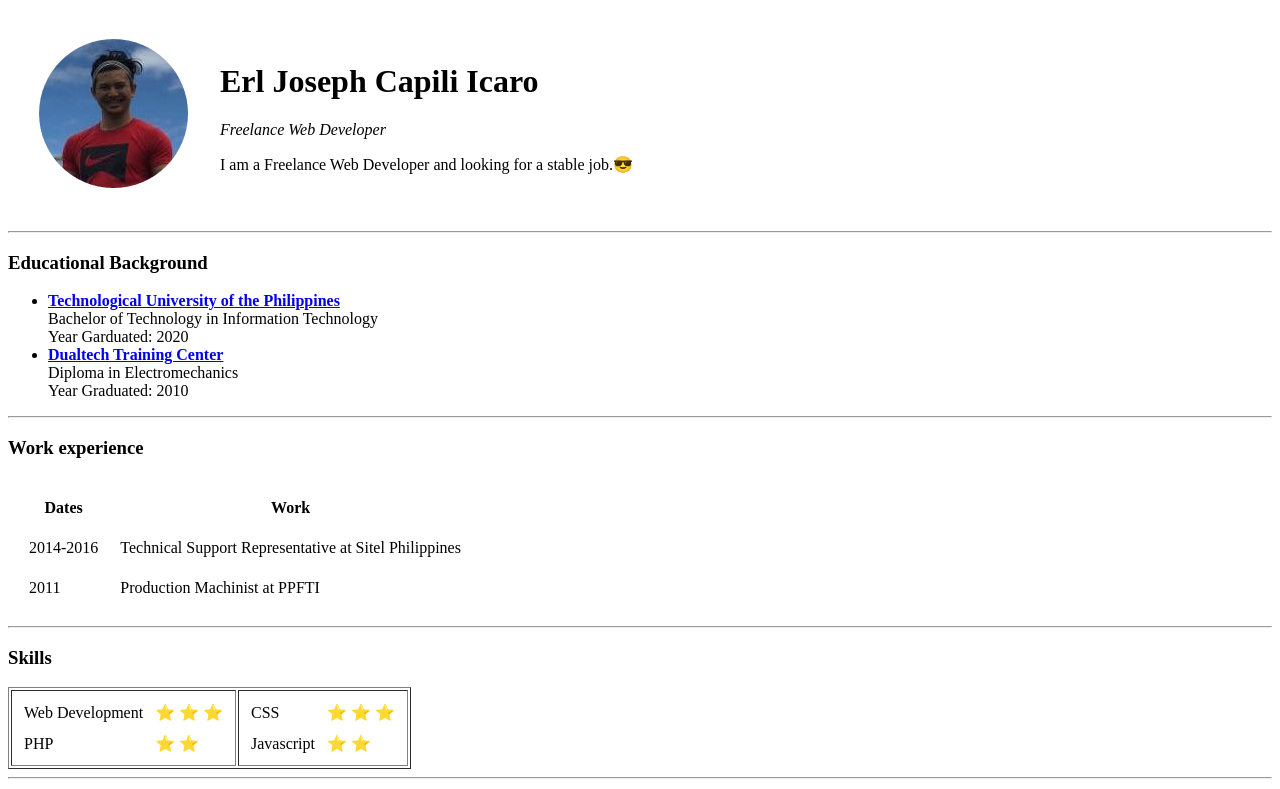
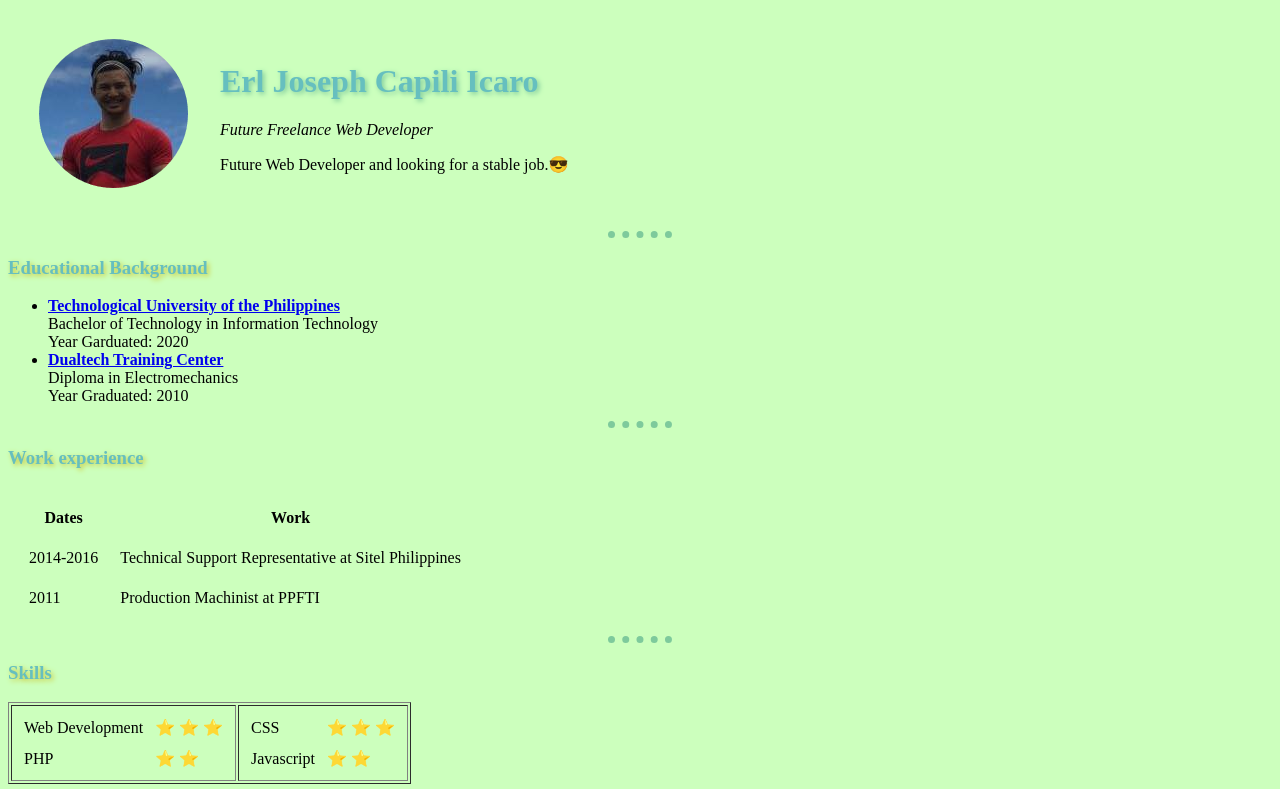
Before and after one commit to erljoseph/cv, a plain HTML site: page index.html in a window 1280 px wide. Shown: the top 789 px of the page. Drawn offline with Linux system fonts and the light colour scheme.

Commit message:
Add files via upload

```diff
--- a/contact.html
+++ b/contact.html
@@ -3,12 +3,15 @@
   <head>
     <meta charset="utf-8">
     <title>Contacts</title>
+
+  <link rel="stylesheet" href="css/main.css">
+
   </head>
   <body>
 
   <nav>
 
-    <li><a href="index.html">Home</a></li>
+    <h3><a href="index.html">Home</a></h3>
 
   </nav>
 
@@ -18,7 +21,7 @@
 
   <p>09174615535</p>
 
-  <br>
+  <hr>
 
   <h3>Email Address:</h3>
 
@@ -39,7 +42,7 @@
     <br>
     <textarea name="YourMessage" rows="10" cols="40"></textarea>
     <br>
-    <input type="submit" name="" value="submit">
+    <input type="submit" name="" value="Submit">
   </form>
 
   </body>
--- /dev/null
+++ b/css/main.css
@@ -0,0 +1,20 @@
+body {
+  background-color: #ccffbd;
+}
+
+hr {
+  border-color: #7eca9c;
+  border-style: dotted none none;
+  border-width: 7px;
+  width: 5%;
+}
+
+h1{
+  color: #66BFBF;
+  text-shadow: 2px 2px 5px #7eca9c;
+}
+
+h3{
+  color: #66BFBF;
+  text-shadow: 2px 2px 5px #cdc733;
+}
--- a/index.html
+++ b/index.html
@@ -4,6 +4,9 @@
 <head>
   <meta charset="utf-8">
   <title>Erl's Personal Site</title>
+
+  <link rel="stylesheet" href="css/main.css">
+
 </head>
 
 <body>
@@ -13,11 +16,12 @@
     <tr>
 
       <td><img src="img/erl.png" alt="Erl Profile Picture"></td>
-      <td><h1>Erl Joseph Capili Icaro</h1>
+      <td>
+        <h1>Erl Joseph Capili Icaro</h1>
 
-      <p><em>Freelance Web Developer</em></p>
+        <p><em>Future Freelance Web Developer</em></p>
 
-      <p>I am a Freelance Web Developer and looking for a stable job.😎</p>
+        <p>Future Web Developer and looking for a stable job.😎</p>
       </td>
 
     </tr>
```
